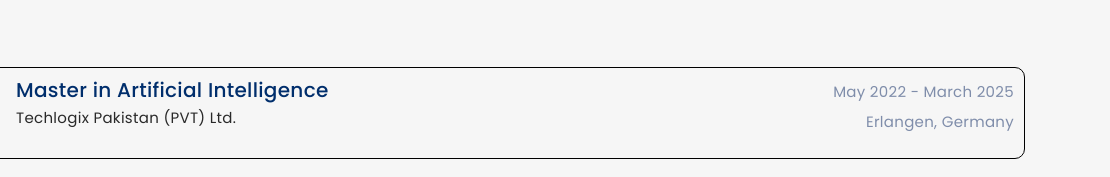
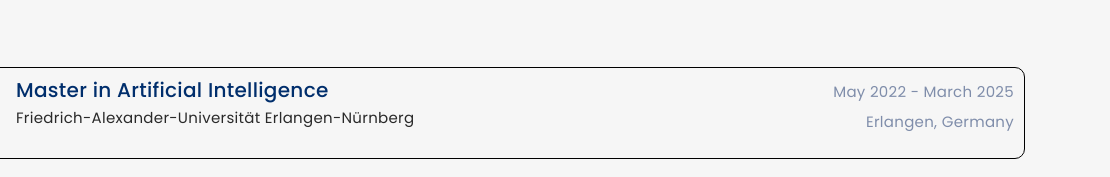
Before and after one commit to Ariffazeel99/fazeelarif.github.io, a plain HTML site: page index.html in a window 1280 px wide. Shown: the part 2386-2563 px from the top of the page, 170-1280 px from the left. Drawn offline with nearby package versions, Linux system fonts and the light colour scheme; files whose address does not match are found by name; a web font is replaced by a local one.

Commit message:
fixing error

```diff
--- a/index.html
+++ b/index.html
@@ -488,7 +488,7 @@
                   <div class="experience-card-header-div">
                      <div class="experience-card-heading-left">
                         <h3 class="experience-card-title" style="color: rgb(0, 46, 108);">Master in Artificial Intelligence</h3>
-                        <p class="experience-card-company" style="color: rgb(0, 28, 85);"><a href="https://www.techlogix.com/" target="_blank" rel="noopener noreferrer">Techlogix Pakistan (PVT) Ltd.</a></p>
+                        <p class="experience-card-company" style="color: rgb(0, 28, 85);"><a href="https://www.fau.eu/" target="_blank" rel="noopener noreferrer">Friedrich-Alexander-Universität Erlangen-Nürnberg</a></p>
                      </div>
                      <div class="experience-card-heading-right">
                         <p class="experience-card-duration" style="color: rgb(127, 141, 170);">May 2022 - March 2025</p>
```
